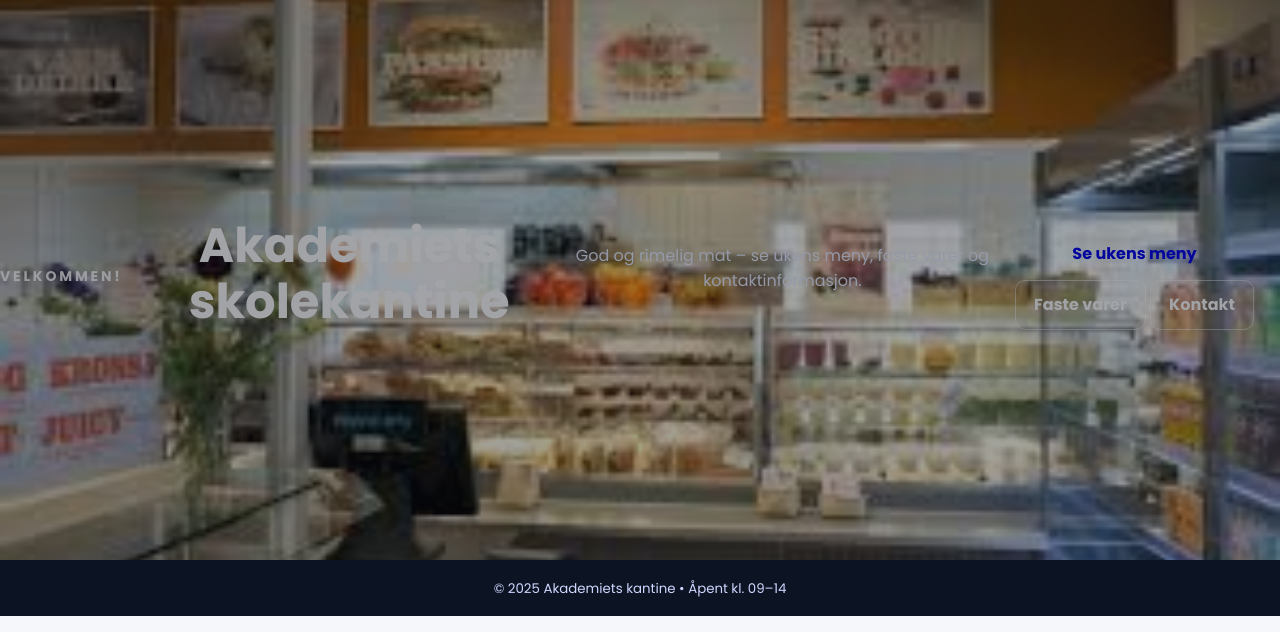
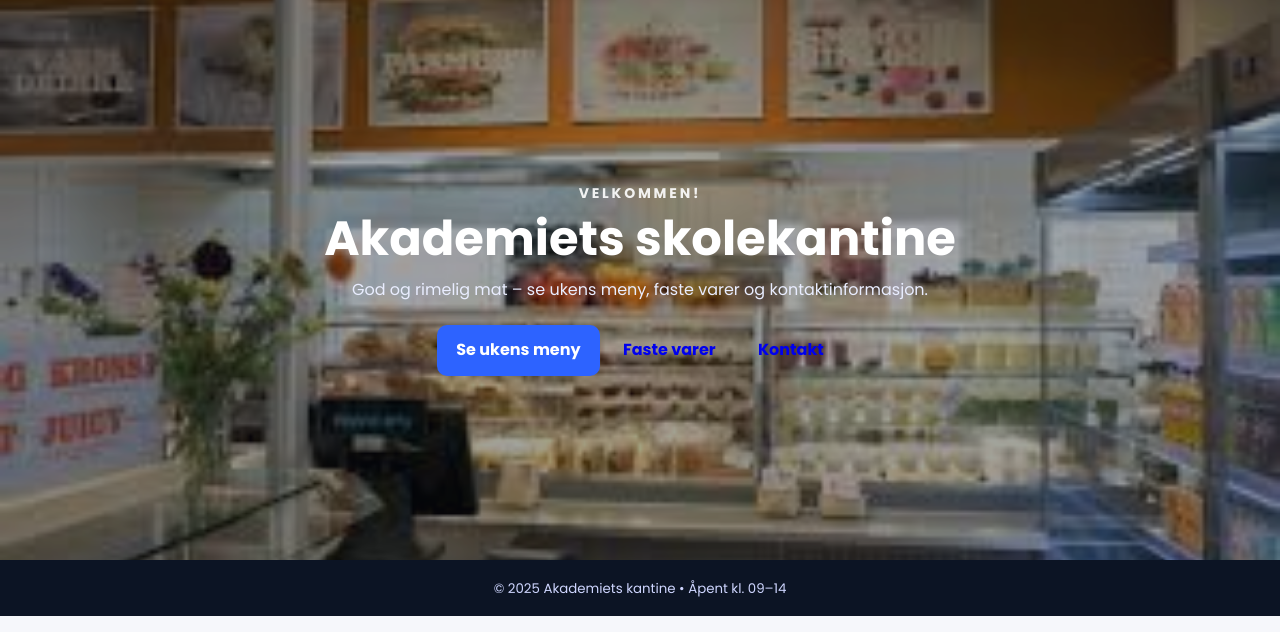
Before and after one commit to haujul11/kantineprosjekt, a Flask app: page / in a window 1280 px wide. Shown: the part 50-682 px from the top of the page. Run offline with Flask 3, Linux system fonts and the light colour scheme.

Commit message:
enkel flask app

```diff
--- a/templates/index.html
+++ b/templates/index.html
@@ -1,17 +1,19 @@
 {% extends "base.html" %}
 {% block title %}Hjem • Akademiets kantine{% endblock %}
+
 {% block content %}
+<section class="hero">
+  <div class="hero-bg"></div>
+  <div class="hero-inner">
+    <h3>Velkommen!</h3>
+    <h1>Akademiets skolekantine</h1>
+    <p>God og rimelig mat – se ukens meny, faste varer og kontaktinformasjon.</p>
 
-<section class="hero">
-  <h3>Velkommen!</h3>
-  <h1>Akademiets skolekantine</h1>
-  <p>God og rimelig mat – se ukens meny, faste varer og kontaktinformasjon.</p>
-
-  <div class="hero-buttons">
-    <a href="{{ url_for('meny') }}" class="btn">Se ukens meny</a>
-    <a href="{{ url_for('varer_side') }}" class="btn btn-secondary">Faste varer</a>
-    <a href="{{ url_for('kontakt') }}" class="btn btn-secondary">Kontakt</a>
+    <div class="hero-buttons">
+      <a href="{{ url_for('meny') }}" class="btn btn-primary">Se ukens meny</a>
+      <a href="{{ url_for('varer_side') }}" class="btn btn-ghost">Faste varer</a>
+      <a href="{{ url_for('kontakt') }}" class="btn btn-ghost">Kontakt</a>
+    </div>
   </div>
 </section>
-
 {% endblock %}
```
